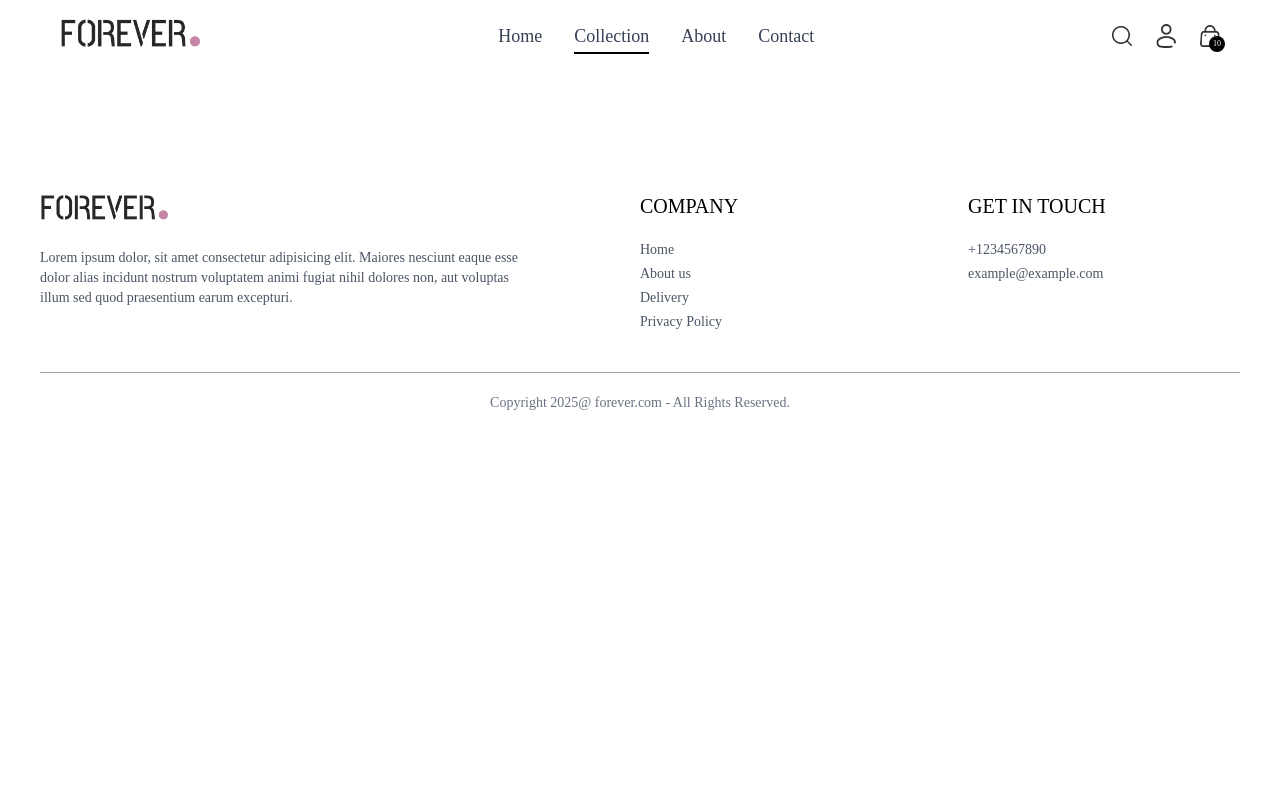
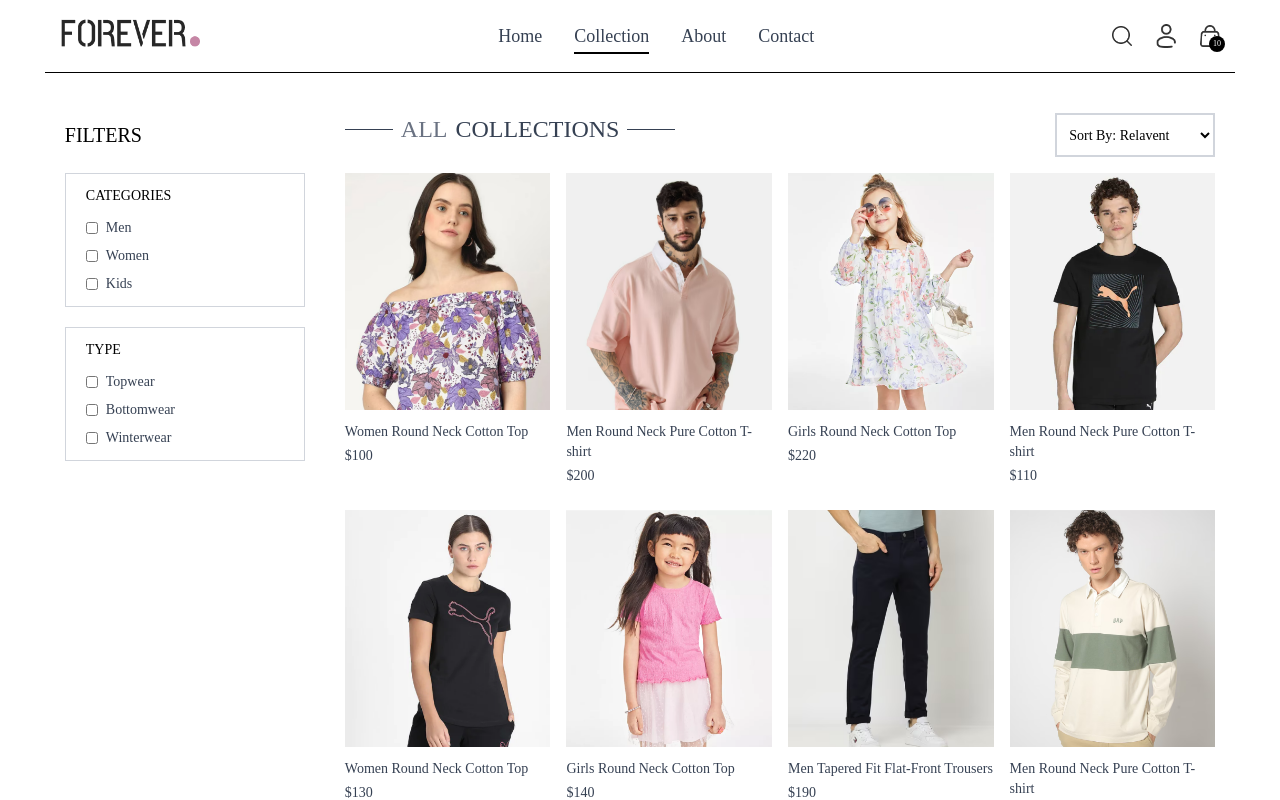
Before and after one commit to Hira-Haider-46/e-commerce-web-app, a React (Vite) app: page /collection in a window 1280 px wide. Shown: the top 800 px of the page. Built offline with nearby package versions, Linux system fonts and the light colour scheme.

Commit message:
collection page ui created

```diff
--- a/src/pages/Collection.tsx
+++ b/src/pages/Collection.tsx
@@ -1,7 +1,135 @@
+import { useContext, useEffect, useState } from "react";
+import { ShopContext } from "../context/ShopContext";
+import { assets } from "../assets/frontend_assets/assets";
+import Title from "../components/Title";
+import ProductItem from "../components/ProductItem";
+
+interface Product {
+  _id: string;
+  name: string;
+  image: string[];
+  price: number;
+  bestseller: boolean;
+}
+
 const Collection : React.FC = () => {
+  const context = useContext(ShopContext);
+  if (!context) {
+    throw new Error("Collection must be used within a ShopProvider");
+  }
+  const {products} = context;
+  const [showFilter, setShowFilter] = useState(false);
+  const [filterProducts, setFilterProducts] = useState<Product[]>([]);
+  const [category, setCategory] = useState<string[]>([]);
+  const [subCategory, setSubCategory] = useState<string[]>([]);
+  const [sortType, setSortType] = useState<string>('relevant');
+
+  const toggleCategory = (e: React.ChangeEvent<HTMLInputElement>) => {
+    const target = e.target as HTMLInputElement;
+    if (category.includes(target.value)) {
+      setCategory(prev => prev.filter(item => item !== target.value));
+    }
+    else {
+      setCategory(prev => [...prev, target.value]);
+    }
+  }
+
+  const toggleSubCategory = (e: React.ChangeEvent<HTMLInputElement>) => {
+    const target = e.target as HTMLInputElement;
+    if (subCategory.includes(target.value)) {
+      setSubCategory(prev => prev.filter(item => item !== target.value));
+    }
+    else {
+      setSubCategory(prev => [...prev, target.value]);
+    }
+  }
+
+  const applyFilter = () => {
+    let productsCopy = products.slice();
+    if(category.length > 0) {
+      productsCopy = productsCopy.filter(item => category.includes(item.category));
+    }
+    if(subCategory.length > 0) {
+      productsCopy = productsCopy.filter(item => subCategory.includes(item.subCategory));
+    }
+    setFilterProducts(productsCopy);
+  }
+
+  const sortProducts = () => {
+    let filterProductCopy = filterProducts.slice();
+    switch (sortType) {
+      case 'low-high':
+        setFilterProducts(filterProductCopy.sort((a,b) => a.price - b.price));
+        break;
+      case 'high-low':
+        setFilterProducts(filterProductCopy.sort((a,b) => b.price - a.price));
+        break;
+      default:
+        applyFilter();
+        break;
+    }
+  }
+
+  useEffect(() => {
+    applyFilter();
+  }, [category, subCategory]);
+
+  useEffect(() => {
+    sortProducts();
+  }, [sortType]);
+
   return (
-    <div>
-
+    <div className="flex flex-col md:flex-row gap-1 md:gap-10 pt-10 border-t w-[96%] md:w-[93%] mx-auto px-5">
+      <div className="min-w-60">
+        <p className="my-2 text-xl flex items-center cursor-pointer gap-2" onClick={() => setShowFilter(!showFilter)}>FILTERS
+          <img src={assets.dropdown_icon} alt="dropdown icon" className={`h-3 sm:hidden ${showFilter ? 'rotate-90' : ''}`} />
+        </p>
+        <div className={`border border-gray-300 pl-5 py-3 mt-6 ${showFilter ? '' : 'hidden'} sm:block`}>
+          <p className="mb-3 text-sm font-medium">CATEGORIES</p>
+          <div className="flex flex-col gap-2 text-sm font-light text-gray-700">
+            <p className="flex gap-2">
+              <input type="checkbox" className="w-3 cursor-pointer" value='Men' onChange={toggleCategory}/> Men
+            </p>
+            <p className="flex gap-2">
+              <input type="checkbox" className="w-3 cursor-pointer" value='Women' onChange={toggleCategory}/> Women
+            </p>
+            <p className="flex gap-2">
+              <input type="checkbox" className="w-3 cursor-pointer" value='Kids' onChange={toggleCategory}/> Kids
+            </p>
+          </div>
+        </div>
+        <div className={`border border-gray-300 pl-5 py-3 my-5 ${showFilter ? '' : 'hidden'} sm:block`}>
+          <p className="mb-3 text-sm font-medium">TYPE</p>
+          <div className="flex flex-col gap-2 text-sm font-light text-gray-700">
+            <p className="flex gap-2">
+              <input type="checkbox" className="w-3 cursor-pointer" value='Topwear' onChange={toggleSubCategory}/> Topwear
+            </p>
+            <p className="flex gap-2">
+              <input type="checkbox" className="w-3 cursor-pointer" value='Bottomwear' onChange={toggleSubCategory}/> Bottomwear
+            </p>
+            <p className="flex gap-2">
+              <input type="checkbox" className="w-3 cursor-pointer" value='Winterwear' onChange={toggleSubCategory}/> Winterwear
+            </p>
+          </div>
+        </div>
+      </div>
+      <div className="flex-1">
+        <div className="flex justify-between text-base sm:text-2xl mb-4">
+          <Title text1="ALL" text2="COLLECTIONS"/>
+          <select onChange={(e) => setSortType(e.target.value)} className="border-2 border-gray-300 text-sm px-2 cursor-pointer outline-none bg-white">
+            <option value="relavent">Sort By: Relavent</option>
+            <option value="low-high">Sort by: Low to High</option>
+            <option value="high-low">Sort by: High to Low</option>
+          </select>
+        </div>
+        <div className="grid grid-cols-2 md:grid-cols-3 lg:grid-cols-4 gap-4 gap-y-6">
+          {filterProducts.length > 0 && filterProducts.map((item) => {
+            return (
+            <ProductItem key={item._id} id={item._id} name={item.name} price={item.price} image={item.image}/>
+          );
+          })}
+        </div>
+      </div>
     </div>
   )
 }
```
